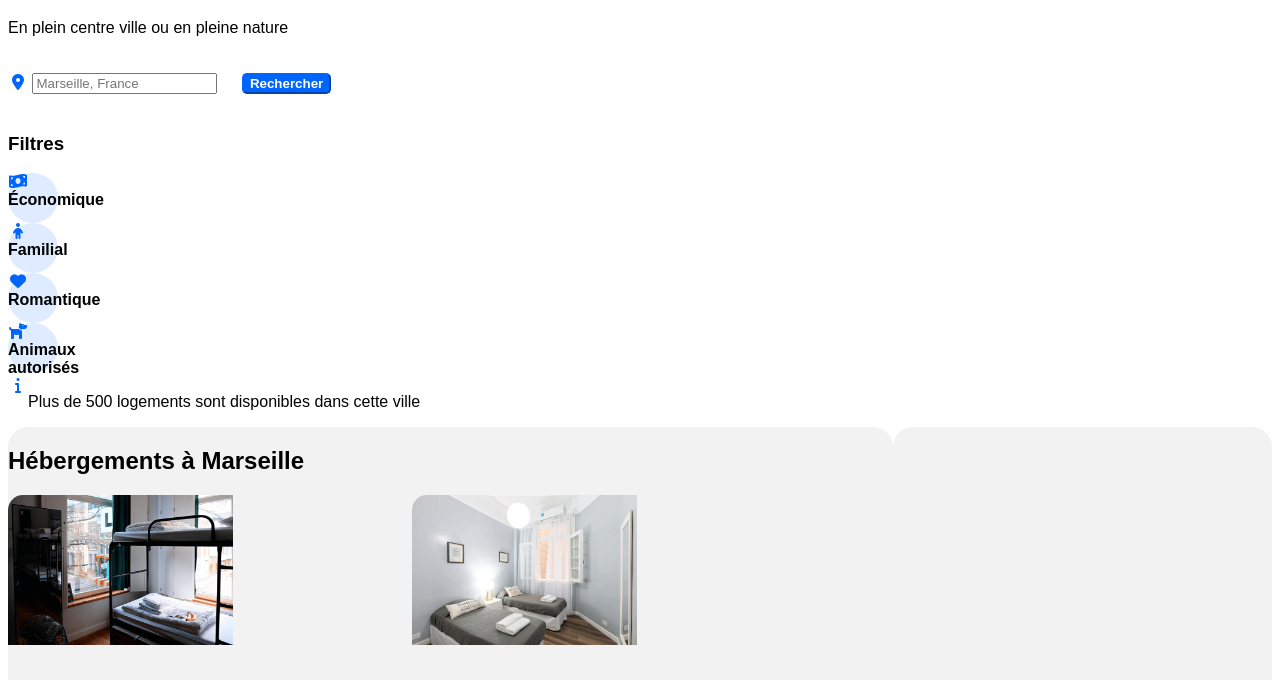
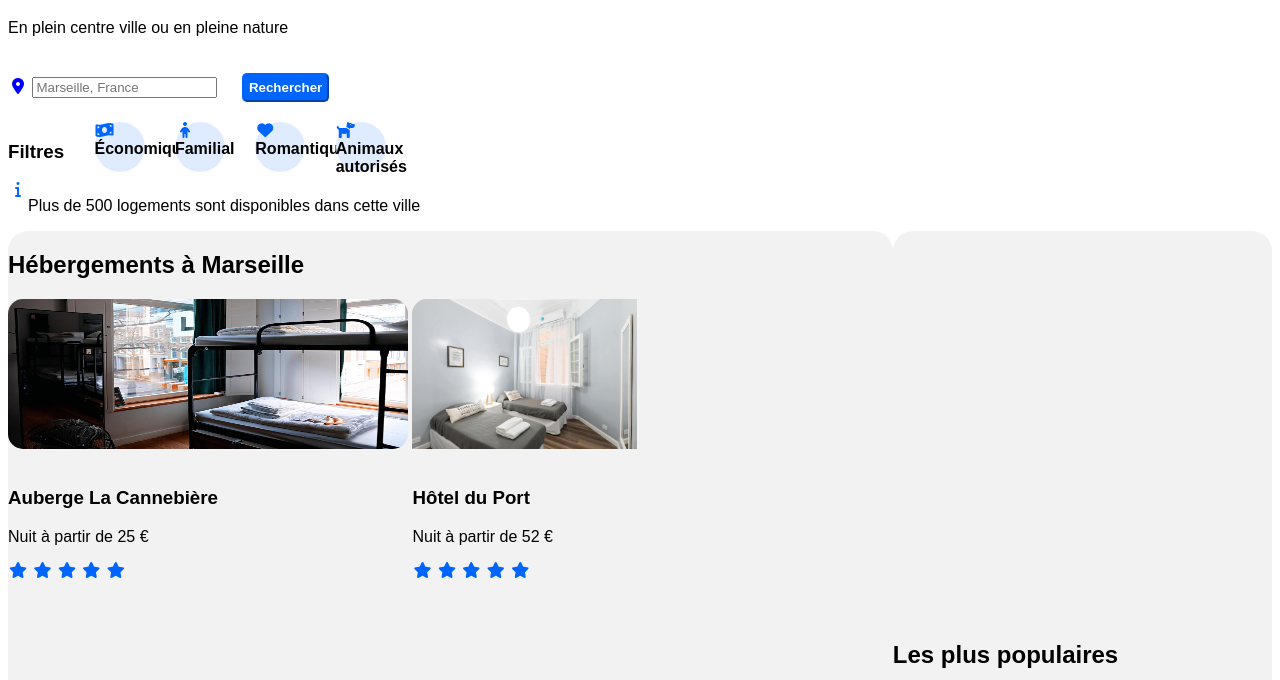
Before and after one commit to Lucilemiginiac/HTML-CSS, a plain HTML site: page index.html in a window 1280 px wide. Shown: the part 119-799 px from the top of the page. Drawn offline with Linux system fonts and the light colour scheme.

Commit message:
a voir : modification

```diff
--- a/index.html
+++ b/index.html
@@ -18,8 +18,8 @@
             <nav>
                 <img src="Dossier/images/logo/Booki.png" alt="Logo bleu société Booki"/>
                 <ul>
-                    <li><a href="#hebergement">Hébergements</a></li>
-                    <li><a href="#sinscrire">S'inscrire</a></li>
+                    <li><a href="#hebergement" class="mousseOver" >Hébergements</a></li> <!-- A voir -->
+                    <li><a href="#sinscrire" class="mousseOver">S'inscrire</a></li>
                 </ul>
             </nav>
         </header>
@@ -30,34 +30,34 @@
                 <p>En plein centre ville ou en pleine nature</p>
 
                 <form>
-                    <i class="fas fa-location-dot"></i>
+                    <i class="fa fa-map-marker" style="color: blue;" aria-hidden="true"></i>
                     <input type="text" placeholder="Marseille, France">
                     <button class="bouton-de-recherche">Rechercher</button>
                 </form>
             </div>
-
+        <!-- Cette partie gere l'entete avec les filtres-->
             <section class="filtres">
 
                 <h3>Filtres</h3>
 
                 <div class="filtres-icones">
                     <i class="fas fa-money-bill-wave filtres-icons"></i>
-                    <div class="filtres-titres">Économique</div>
+                    <span class="filtres-titres">Économique</span>
                 </div>
 
                 <div class="filtres-icones">
                     <i class="fas fa-child filtres-icons"></i>
-                    <div class="filtres-titres">Familial</div>
+                    <span class="filtres-titres">Familial</span>
                 </div>
 
                 <div class="filtres-icones">
                     <i class="fas fa-heart filtres-icons"></i>
-                    <div class="filtres-titres">Romantique</div>
+                    <span class="filtres-titres">Romantique</span>
                 </div>
 
                 <div class="filtres-icones">
                     <i class="fas fa-dog filtres-icons"></i>
-                    <div class="filtres-titres">Animaux autorisés</div>
+                    <span class="filtres-titres">Animaux autorisés</span>
                 </div>
 
             </section>
@@ -73,8 +73,8 @@
                     <h2>Hébergements à Marseille</h2>
 
                         <section class="container-1">
-                            <div class="card-1">
-                                <img class="card-image-1" src="Dossier/images/hebergements/3_medium/auberge-la-cannebiere.jpg" alt="Photo chambre auberge la cannebiere">
+                            <div>  <!-- A voir : deplacer la classe card-1 pour la mettre sur l'image pour appliquer les border raduis-->
+                                <img class="card-image-1 card-1" src="Dossier/images/hebergements/3_medium/auberge-la-cannebiere.jpg" alt="Photo chambre auberge la cannebiere">
                                 <h3 class="card-title">Auberge La Cannebière</h3>
                                 <p class="card-text">Nuit à partir de 25 €</p>
                                 <i class="fas fa-star"></i>
--- a/styles.css
+++ b/styles.css
@@ -43,6 +43,10 @@ nav li {
     margin: 0 10px 0 20px;
     text-decoration: none;
 }
+.mousseOver:hover{
+    border-top: solid;
+    color: #0065FC;
+}
 
 .bouton-de-recherche {
     background-color: #0065FC;
@@ -52,10 +56,12 @@ nav li {
     font-weight: bold;
     font-family: 'Raleway', sans-serif;
     margin: 20px 20px 20px 20px;
+    padding: 5px;
+    cursor: pointer;
 }
 
 .filtres {
-    display: inline-block;
+    display: flex; /**  A voir  : pour positionner les elements sur la meme ligne**/
 }
 
 .filtres-titres {
@@ -68,6 +74,7 @@ nav li {
 .filtres-icones {
     color: #0065FC;
     border-radius: 50%;
+    margin-left: 1.9em; /**  A voir mettre de l'espace entre les elements**/
     width: 50px;
     height: 50px;
     border: none;
@@ -231,6 +238,7 @@ nav li {
     object-position: top;
 }
 
+
 footer {
     background-color: #f2f2f2;
     display: flex;
```
